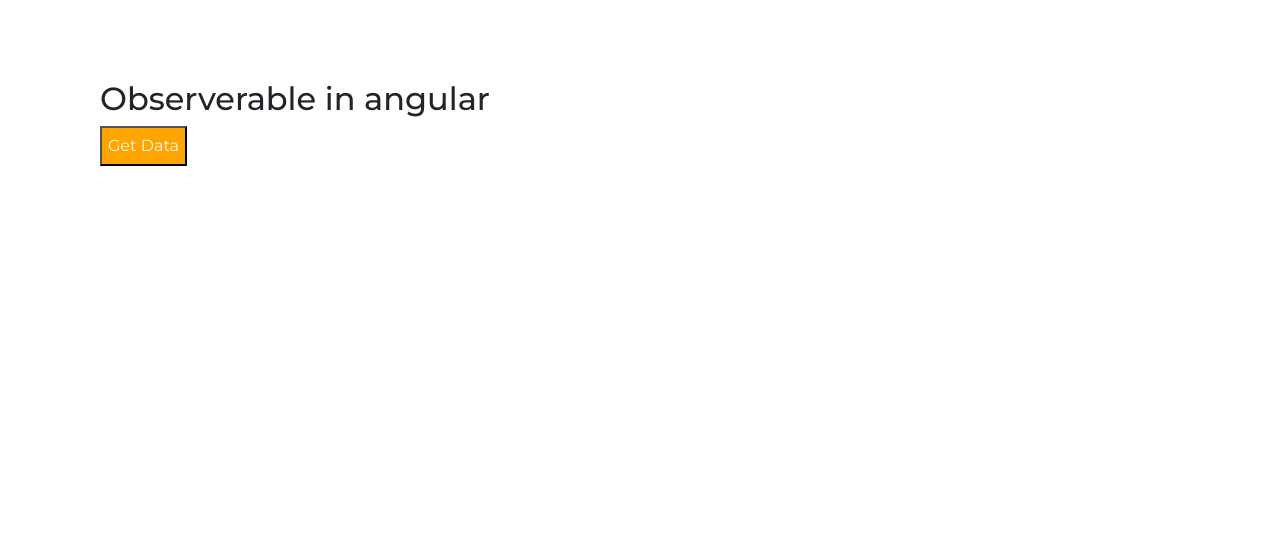
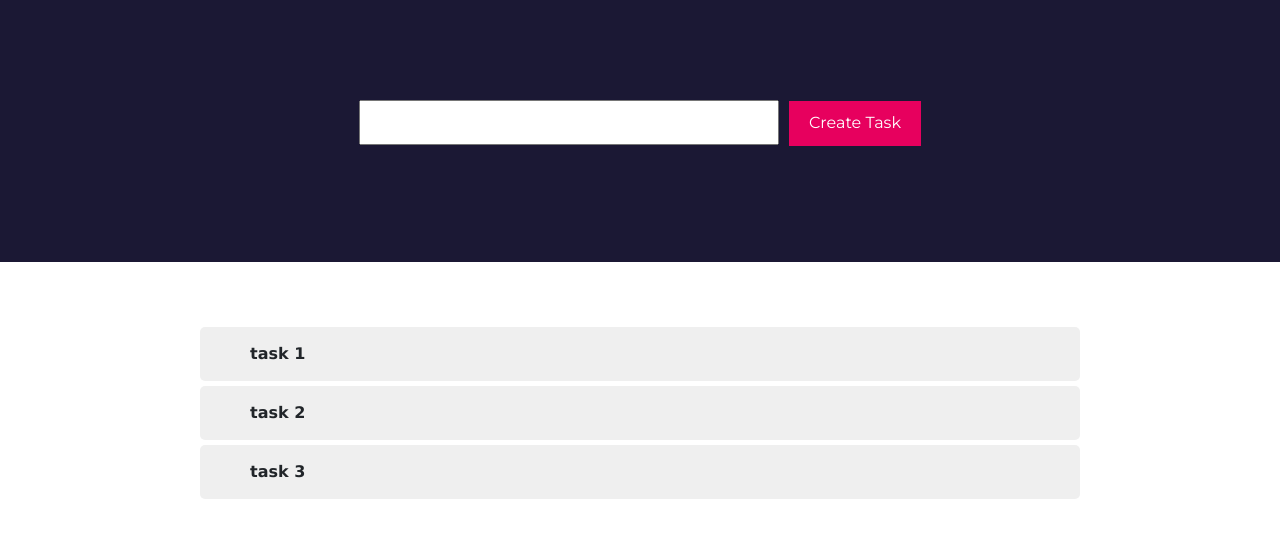
Before and after one commit to VIS-WAS/ekart, an Angular app: page / in a window 1280 px wide. Shown: the top 538 px of the page. Built offline with nearby package versions, Linux system fonts and the light colour scheme.

Commit message:
cross component communication throgh observer using service and eventemmiter

```diff
--- /dev/null
+++ b/src/app/Services/task.service.ts
@@ -0,0 +1,13 @@
+import { EventEmitter, Injectable } from '@angular/core';
+import {} from '@angular/forms';
+
+@Injectable({
+  providedIn: 'root',
+})
+export class TaskService {
+  createTask: EventEmitter<string> = new EventEmitter<string>();
+
+  fromServiceCreateTask(value: string) {
+    this.createTask.emit(value);
+  }
+}
--- a/src/app/angular-observables/angular-observables.component.html
+++ b/src/app/angular-observables/angular-observables.component.html
@@ -1,4 +1,4 @@
-<div class="observe-container">
+<!-- <div class="observe-container">
   <h2>Observerable in angular</h2>
   <div class="data-list" *ngFor="let x of data">Mapped {{ x }}</div>
   <div class="data-list" *ngFor="let x of filterValue">filtered {{ x }}</div>
@@ -6,4 +6,8 @@
   <div class="data-list" *ngFor="let x of shothandValue">shorthand {{ x }}</div>
 
   <button (click)="GetAsyncData()">Get Data</button>
-</div>
+</div> -->
+
+<!--------//subjects//------- -->
+<new-task></new-task>
+<show-task></show-task>
--- /dev/null
+++ b/src/app/angular-observables/new-task/new-task.component.css
@@ -0,0 +1,41 @@
+/* .create-task-container {
+  height: 300px;
+  width: 100%;
+  background-color: rgb(11, 57, 97);
+}
+
+.create-task-container > input {
+  margin: 125px 0px 125px 750px;
+
+  width: 350px;
+  height: 50px;
+}
+
+.create-task-container > button {
+  margin: 125px;
+  margin-left: 20px;
+  width: auto;
+  height: 50px;
+  background-color: #bd6565;
+} */
+
+.create-task-container {
+  margin: 0px;
+  padding: 100px 60px;
+  background-color: #1b1834;
+  text-align: center;
+}
+
+input {
+  width: 420px;
+  height: 45px;
+  padding: 5px 20px;
+}
+button {
+  height: 45px;
+  border: none;
+  background-color: #e7005e;
+  color: white;
+  padding: 5px 20px;
+  margin-left: 10px;
+}
--- /dev/null
+++ b/src/app/angular-observables/new-task/new-task.component.html
@@ -0,0 +1,5 @@
+<div class="create-task-container">
+  <input type="text" name="" id="" [(ngModel)]="newTask" />
+  <button (click)="onCreateTask()">Create Task</button>
+  <p id="valueEntered"></p>
+</div>
--- /dev/null
+++ b/src/app/angular-observables/new-task/new-task.component.ts
@@ -0,0 +1,17 @@
+import { Component, inject } from '@angular/core';
+import { TaskService } from 'src/app/Services/task.service';
+
+@Component({
+  selector: 'new-task',
+  templateUrl: './new-task.component.html',
+  styleUrls: ['./new-task.component.css'],
+})
+export class NewTaskComponent {
+  newTask: string = '';
+
+  taskService: TaskService = inject(TaskService);
+
+  onCreateTask() {
+    this.taskService.fromServiceCreateTask(this.newTask);
+  }
+}
--- /dev/null
+++ b/src/app/angular-observables/show-task/show-task.component.css
@@ -0,0 +1,12 @@
+.show-container {
+  padding: 60px 200px;
+  font-family: "Lucida Sans";
+}
+
+.task-list {
+  padding: 15px 50px;
+  margin: 5px 0px;
+  border-radius: 5px;
+  font-weight: bold;
+  background-color: #efefef;
+}
--- /dev/null
+++ b/src/app/angular-observables/show-task/show-task.component.html
@@ -0,0 +1,5 @@
+<div class="show-container">
+  <div class="task-list" *ngFor="let x of tasks">
+    {{ x }}
+  </div>
+</div>
--- /dev/null
+++ b/src/app/angular-observables/show-task/show-task.component.ts
@@ -0,0 +1,18 @@
+import { Component, OnInit, inject } from '@angular/core';
+import { TaskService } from 'src/app/Services/task.service';
+
+@Component({
+  selector: 'show-task',
+  templateUrl: './show-task.component.html',
+  styleUrls: ['./show-task.component.css'],
+})
+export class ShowTaskComponent implements OnInit {
+  tasks: string[] = ['task 1', 'task 2', 'task 3'];
+  taskServie: TaskService = inject(TaskService);
+
+  ngOnInit() {
+    this.taskServie.createTask.subscribe((value: string) => {
+      this.tasks.push(value);
+    });
+  }
+}
--- a/src/app/app.module.ts
+++ b/src/app/app.module.ts
@@ -41,6 +41,8 @@ import { LoggerService } from './Services/logger.service';
 import { SubscribeService } from './Services/subscribe.service';
 import { UserService } from './Services/user.service';
 import { AngularObservablesComponent } from './angular-observables/angular-observables.component';
+import { NewTaskComponent } from './angular-observables/new-task/new-task.component';
+import { ShowTaskComponent } from './angular-observables/show-task/show-task.component';
 // import { NgModel } from '@angular/forms';
 
 export const USER_TOKEN = new InjectionToken<UserService>('USER_SERVICE');
@@ -81,6 +83,8 @@ export const USER_TOKEN = new InjectionToken<UserService>('USER_SERVICE');
     UserDetailsComponent,
     UserListComponent,
     AngularObservablesComponent,
+    NewTaskComponent,
+    ShowTaskComponent,
   ],
   imports: [BrowserModule, AppRoutingModule, FormsModule],
   providers: [
```
